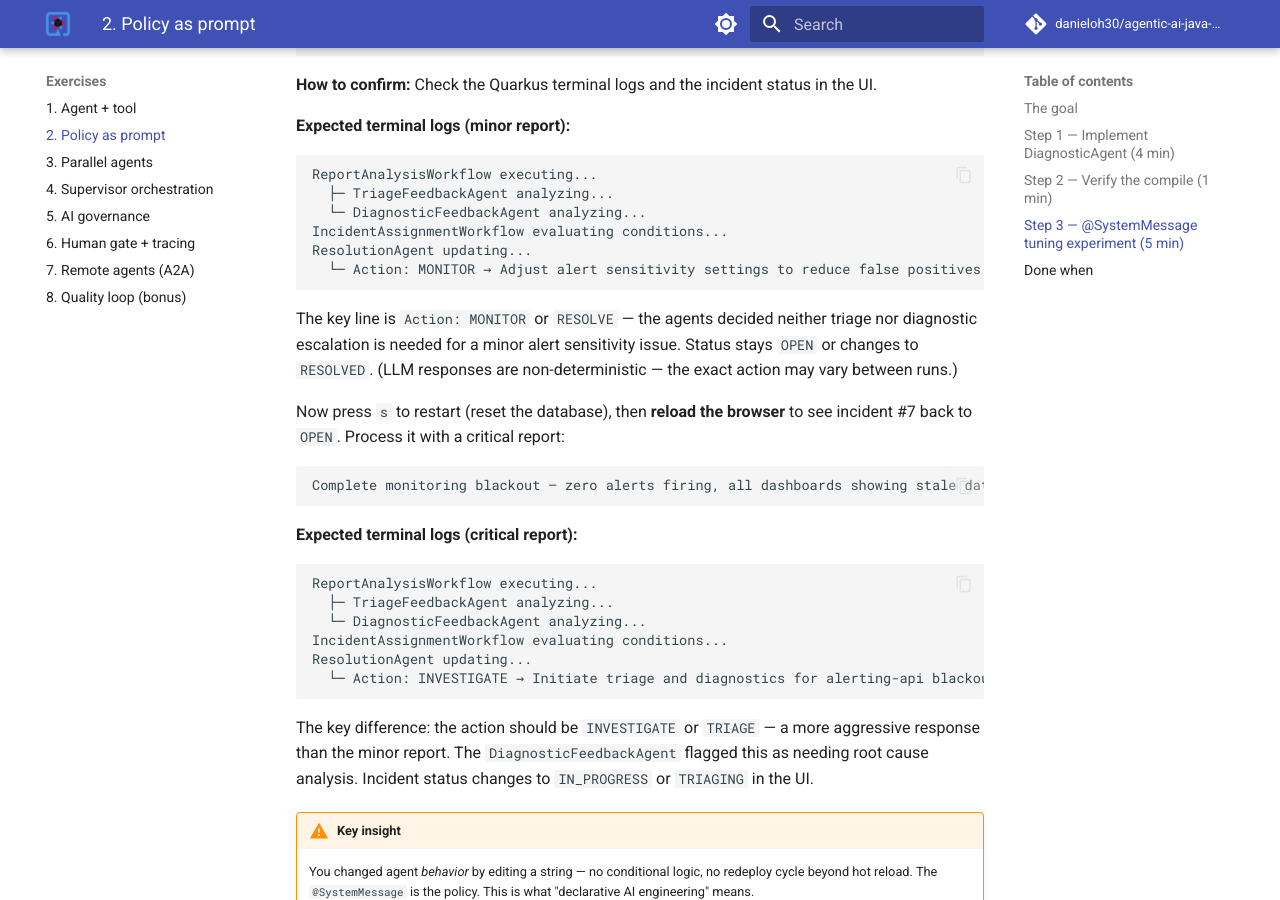
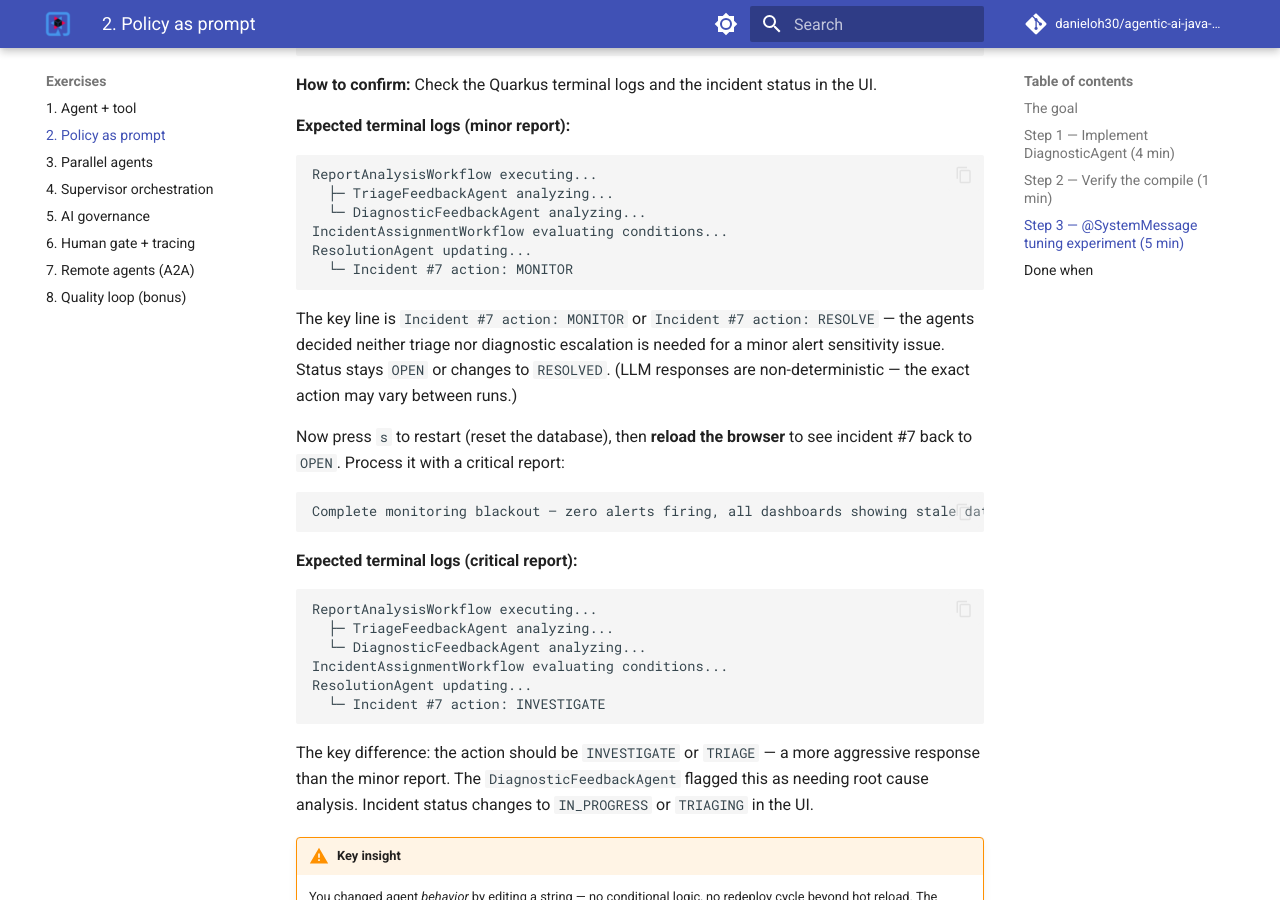
Before and after one commit to danieloh30/agentic-ai-java-workshop, an MkDocs documentation site: the page built from docs/02-maintenance-agent/START_HERE.md, in a window 1280 px wide and 900 px high, scrolled down 2892 px. Built offline with MkDocs 1.6.1 and Material for MkDocs 9.7.7, drawn with Linux system fonts in a browser that asks for light colours; comment, search, counter and statistics services are not loaded.

Commit message:
Sync guide examples with incident action logs

````diff
--- a/docs/02-maintenance-agent/START_HERE.md
+++ b/docs/02-maintenance-agent/START_HERE.md
@@ -125,10 +125,10 @@ ReportAnalysisWorkflow executing...
   └─ DiagnosticFeedbackAgent analyzing...
 IncidentAssignmentWorkflow evaluating conditions...
 ResolutionAgent updating...
-  └─ Action: MONITOR → Adjust alert sensitivity settings to reduce false positives...
+  └─ Incident #7 action: MONITOR
 ```
 
-The key line is `Action: MONITOR` or `RESOLVE` — the agents decided neither triage nor diagnostic escalation is needed for a minor alert sensitivity issue. Status stays `OPEN` or changes to `RESOLVED`. (LLM responses are non-deterministic — the exact action may vary between runs.)
+The key line is `Incident #7 action: MONITOR` or `Incident #7 action: RESOLVE` — the agents decided neither triage nor diagnostic escalation is needed for a minor alert sensitivity issue. Status stays `OPEN` or changes to `RESOLVED`. (LLM responses are non-deterministic — the exact action may vary between runs.)
 
 Now press `s` to restart (reset the database), then **reload the browser** to see incident #7 back to `OPEN`. Process it with a critical report:
 
@@ -143,7 +143,7 @@ ReportAnalysisWorkflow executing...
   └─ DiagnosticFeedbackAgent analyzing...
 IncidentAssignmentWorkflow evaluating conditions...
 ResolutionAgent updating...
-  └─ Action: INVESTIGATE → Initiate triage and diagnostics for alerting-api blackout...
+  └─ Incident #7 action: INVESTIGATE
 ```
 
 The key difference: the action should be `INVESTIGATE` or `TRIAGE` — a more aggressive response than the minor report. The `DiagnosticFeedbackAgent` flagged this as needing root cause analysis. Incident status changes to `IN_PROGRESS` or `TRIAGING` in the UI.
````
Also changed, not shown: docs/03-parallel-workflow/START_HERE.md (+1 -1 lines), docs/04-supervisor/START_HERE.md (+2 -2 lines).
